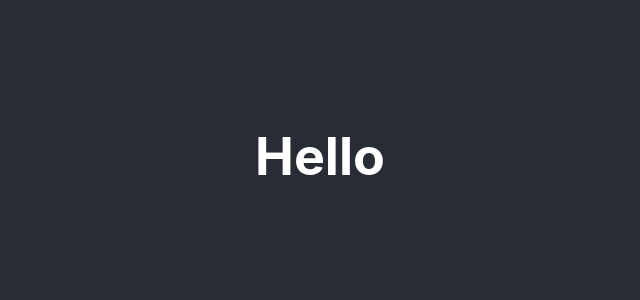
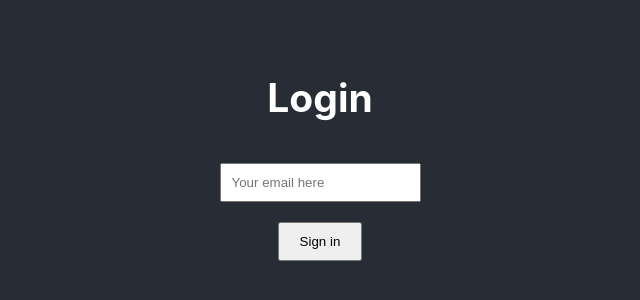
Before and after one commit to Mrmckney/s3-react-app, a React (Create React App) app: page /login in a window 1280 px wide. Shown: the part 244-544 px from the top of the page, without its empty margins (320-960 px from the left). Built offline with nearby package versions, Linux system fonts and the light colour scheme.

Commit message:
added login

```diff
--- a/src/Login.js
+++ b/src/Login.js
@@ -1,6 +1,19 @@
+import { useState } from "react"
+
 function Login() {
+
+    const [email, setEmail] = useState('')
+
     return(
-        <h1>Hello</h1>
+        <>
+            <h2>Login</h2>
+            <input
+                type='email'
+                name='email'
+                placeholder='Your email here'
+            />
+            <button type="submit">Sign in</button>
+        </>
     )
 }
 
--- a/src/Signup.js
+++ b/src/Signup.js
@@ -1,13 +1,14 @@
 import React, { useEffect, useState } from 'react'
 
 export default function Signup() {
+
   const [user, setUser] = useState({})
-  const [allUsers, setUsers] = useState([])
+  const [allUsers, setAllUsers] = useState([])
 
   useEffect(() => {
     fetch('http://localhost:5000/users')
       .then(rawData => rawData.json())
-      .then(allUsers => setUsers(allUsers))
+      .then(allUsers => setAllUsers(allUsers))
       .catch(err => console.log(err))
   }, [])
 
```
